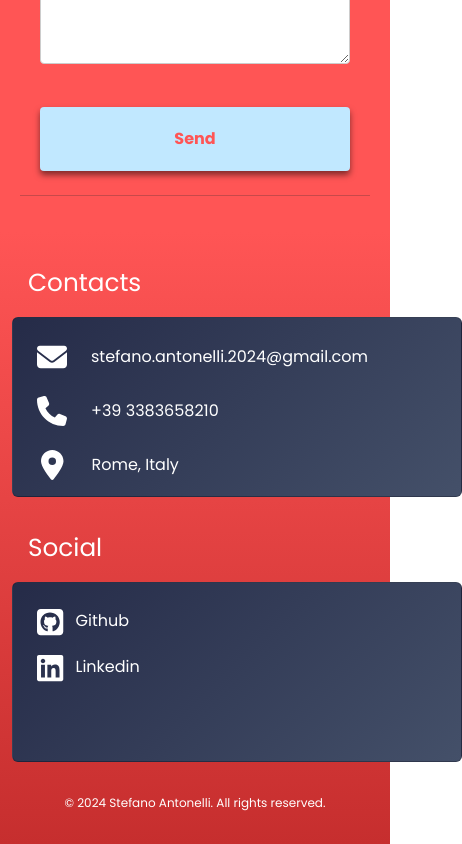
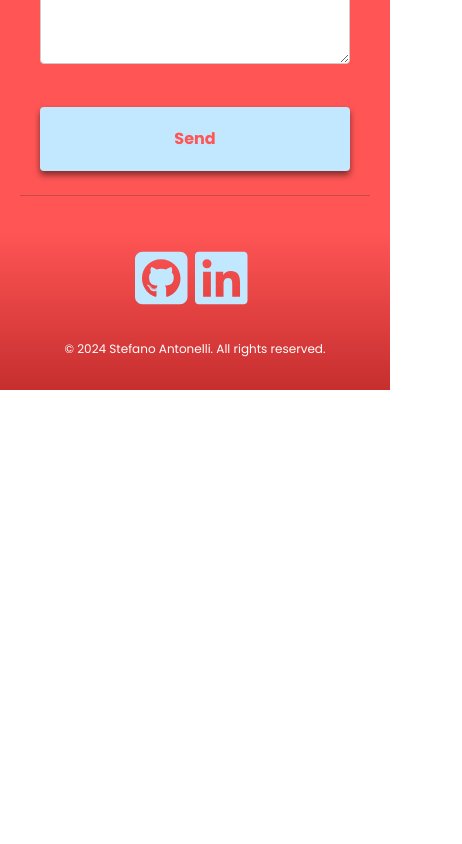
Before and after one commit to StefanoAntonelli93/Portfolio_1, a Vue app: page / in a window 390 px wide. Shown: the part 7588-8432 px from the top of the page, 462 px wide, since content can reach past the window. After the commit the page ends 7978 px from the top, so only its background shows below. Built offline with nearby package versions, Linux system fonts and the light colour scheme.

Commit message:
feat: fixed responsive part 3

```diff
--- a/src/components/Contacts.vue
+++ b/src/components/Contacts.vue
@@ -146,16 +146,15 @@ b {
     border-radius: 4px; /* Angoli arrotondati */
     cursor: pointer; /* Cambia il cursore su hover */
   }
-
-  .btn:hover {
-    background-color: #0056b3; /* Colore di sfondo su hover */
-  }
 }
 
 @media screen and (max-width: 576px) {
   h3 {
     font-size: 70px;
     margin-top: 20px;
+  }
+  h5 {
+    text-align: center;
   }
   #contacts {
     padding: 20px;
@@ -189,10 +188,6 @@ b {
     border-radius: 4px; /* Angoli arrotondati */
     cursor: pointer; /* Cambia il cursore su hover */
   }
-
-  .btn:hover {
-    background-color: #0056b3; /* Colore di sfondo su hover */
-  }
 }
 
 @media screen and (max-width: 1200px) {
@@ -224,9 +219,5 @@ b {
     border-radius: 4px; /* Angoli arrotondati */
     cursor: pointer; /* Cambia il cursore su hover */
   }
-
-  .btn:hover {
-    background-color: #0056b3; /* Colore di sfondo su hover */
-  }
 }
 </style>
--- a/src/components/Footer.vue
+++ b/src/components/Footer.vue
@@ -8,26 +8,50 @@ export default {
   <footer class="py-3">
     <div class="container">
       <div class="row">
+        <div class="small-card">
+          <div>
+            <a class="social" href="https://github.com/StefanoAntonelli93">
+              <font-awesome-icon
+                class="icon me-2 align-middle"
+                :icon="['fab', 'square-github']"
+              />
+            </a>
+          </div>
+          <div>
+            <a
+              class="social"
+              href="https://www.linkedin.com/in/stefano-antonelli-951b392b0/"
+            >
+              <font-awesome-icon
+                class="icon me-2 align-middle"
+                :icon="['fab', 'linkedin']"
+              />
+            </a>
+          </div>
+        </div>
         <div class="content d-flex justify-content-between gap-3">
           <div class="col-xl-6 col-lg-6 col-md-12">
-            <div class="p-3 fs-2">Contacts</div>
+            <div class="title p-3 fs-2">Contacts</div>
+
             <div class="card">
               <div
                 class="col d-flex flex-column justify-content-start align-items-start gap-4 p-4"
               >
                 <!-- icon contacts -->
-                <div class="text-white d-flex gap-4 align-items-center">
+                <div
+                  class="text-white d-flex flex-wrap gap-3 align-items-center"
+                >
                   <font-awesome-icon class="icon" :icon="['fas', 'envelope']" />
-                  stefano.antonelli.2024@gmail.com
+                  <div>stefano.antonelli.2024@gmail.com</div>
                 </div>
                 <div
-                  class="text-white d-flex gap-4 justify-content-around align-items-center"
+                  class="text-white d-flex justify-content-around align-items-center gap-2"
                 >
                   <font-awesome-icon class="icon" :icon="['fas', 'phone']" />
                   +39 3383658210
                 </div>
                 <div
-                  class="text-white d-flex gap-4 justify-content-around align-items-center"
+                  class="text-white d-flex justify-content-around align-items-center gap-3"
                 >
                   <font-awesome-icon
                     class="icon me-1 ms-1"
@@ -40,7 +64,7 @@ export default {
             </div>
           </div>
           <div class="col-xl-6 col-lg-6 col-md-12">
-            <div class="p-3 fs-2">Social</div>
+            <div class="p-3 fs-2 title">Social</div>
             <div class="card p-4">
               <div class="d-flex flex-wrap flex-column gap-3">
                 <a class="social" href="https://github.com/StefanoAntonelli93">
@@ -110,29 +134,34 @@ footer {
 }
 
 // responsive
-@media screen and (max-width: 992px) {
-  .content {
-    display: flex;
-    flex-wrap: wrap;
+// responsive
+@media screen and (max-width: 2000px) {
+  .small-card {
+    display: none; // This will hide it on larger screens
   }
 }
+@media screen and (max-width: 992px) {
+  .small-card {
+    width: 100%;
+    display: flex; // Make it visible on smaller screens
+    justify-content: center;
+    text-align: end;
 
-@media screen and (max-width: 768px) {
-  .card {
-    width: 540px;
-  }
-}
-@media screen and (max-width: 576px) {
-  .card {
-    width: 450px;
-  }
-}
-@media screen and (max-width: 376px) {
-  .card {
-    width: 350px;
+    a {
+      text-decoration: none;
+      color: $first-color;
+    }
   }
   .icon {
-    font-size: 15px;
+    font-size: 60px;
+  }
+
+  .card {
+    display: none;
+  }
+
+  .title {
+    display: none;
   }
 }
 </style>
```
